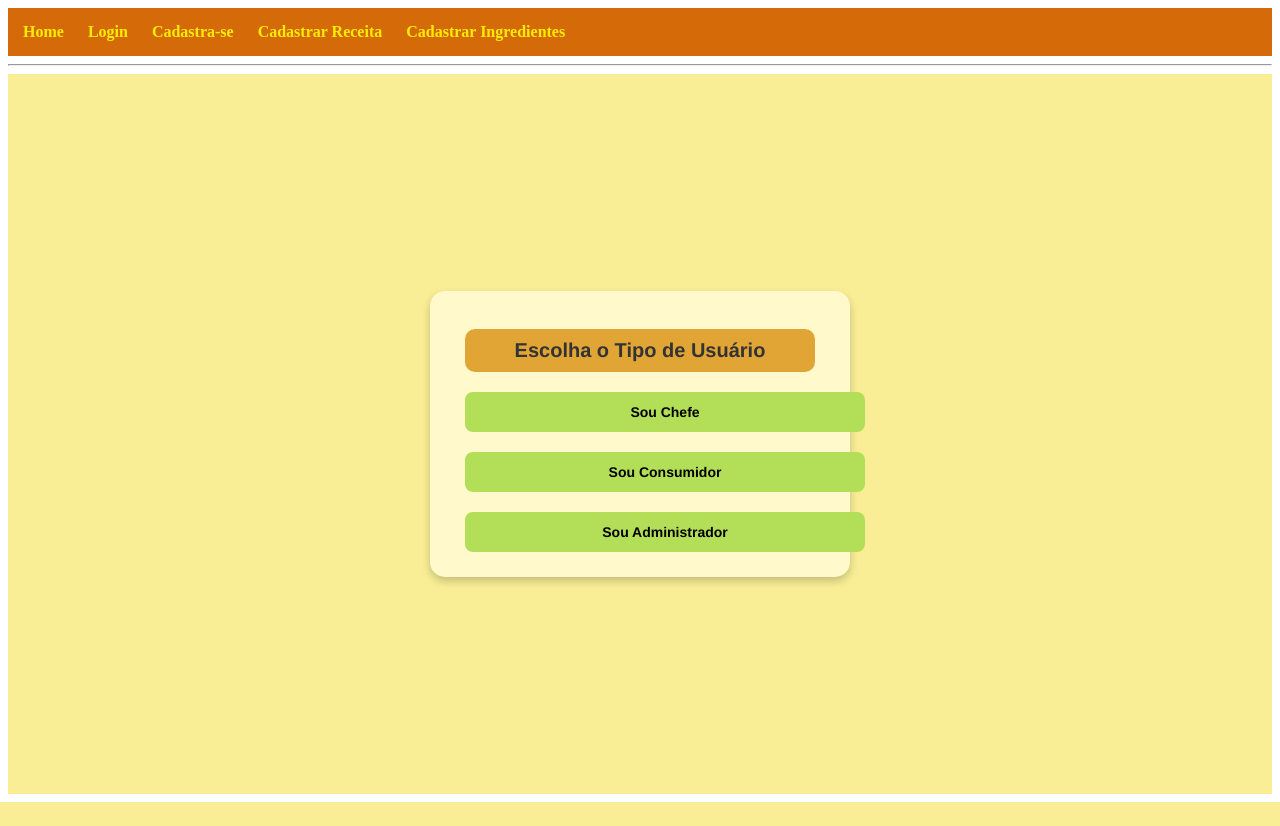
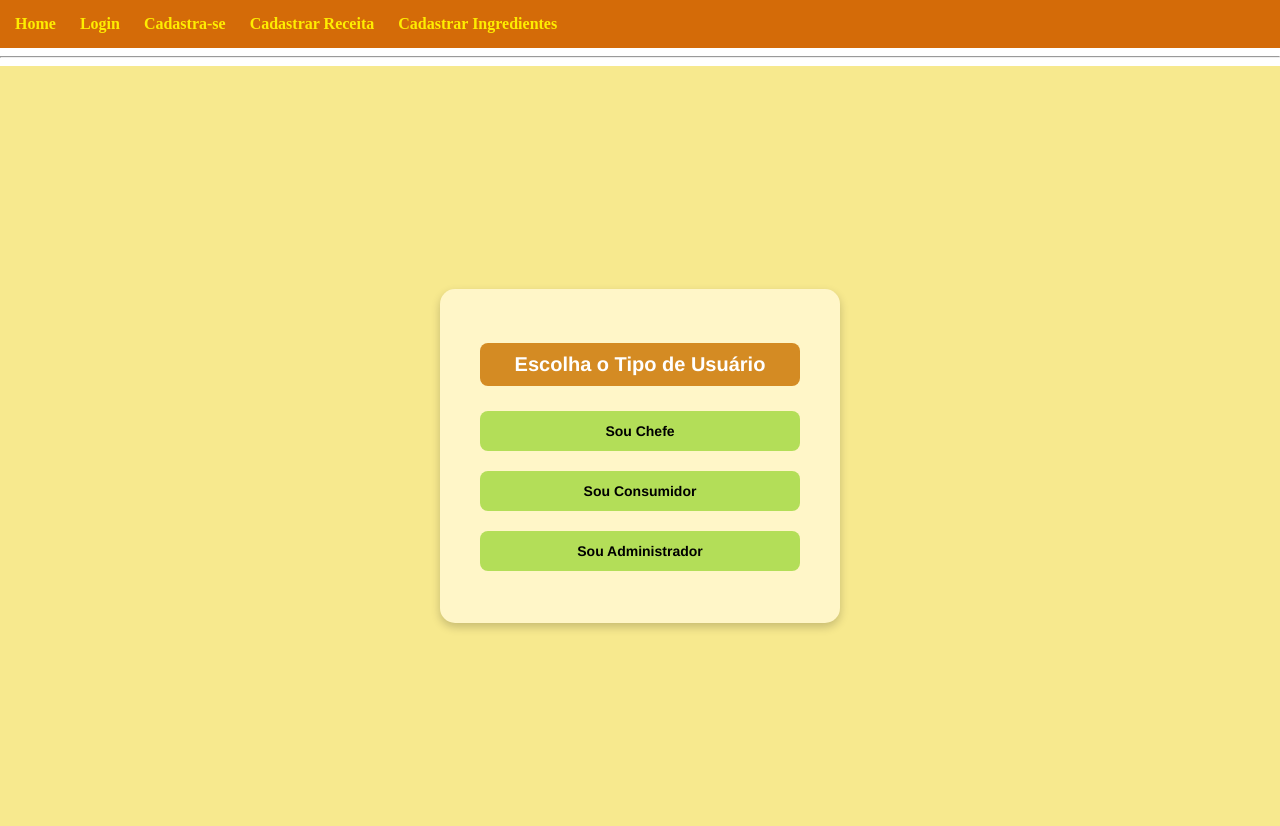
Before and after one commit to leandramts/Cookmasters_github, a Django app: page /cadastro/ in a window 1280 px wide. Before the commit the page ends 802 px from the top, so only its background shows below. Run offline with Django 5.2, Linux system fonts and the light colour scheme.

Commit message:
atualização da tela de cadastro: descrição e alinhamento dos botoes

```diff
--- a/templates/F_Tela_Cadastro_Chefe.html
+++ b/templates/F_Tela_Cadastro_Chefe.html
@@ -31,7 +31,7 @@
             <label for="senha_confirm">Confirme a Senha:</label>
             <input type="password" name="senha_confirm" id="senha_confirm" required>
             <label for ="descricao">Sua hitória:</label>
-            <textarea name="descricao" id="descricao" rows="5" placeholder="Conte um pouco sobre vocE^, sua experiência e trajetória como chefe"required></textarea>textarea></textarea>
+            <textarea name="descricao" id="descricao" rows="5" placeholder="Conte um pouco sobre você, sua experiência e trajetória como chefe"required></textarea>textarea></textarea>
             <button type="submit">Cadastrar Chefe</button>
         </form>
     </div>
--- a/templates/F_Tela_Escolher_Tipo.html
+++ b/templates/F_Tela_Escolher_Tipo.html
@@ -1,6 +1,62 @@
 {% extends 'base.html' %}
 
 {% block content %}
+<style>
+
+body, html {
+    height: 100%;
+    margin: 0;
+    padding: 0;
+}
+
+.auth-page {
+    background-color: #f7e98e;
+    min-height: calc(100vh - 60px);
+    display: flex;
+    justify-content: center;
+    align-items: center;
+    padding-top: 20px;
+}
+
+.container-auth {
+    background-color: #fff6c8;
+    padding: 40px;
+    border-radius: 15px;
+    box-shadow: 0 4px 10px rgba(0,0,0,0.2);
+    text-align: center;
+    width: 320px;
+}
+
+
+.container-auth h1 {
+    background-color: #d48b23;
+    color: #fff;
+    padding: 10px;
+    border-radius: 8px;
+    margin-bottom: 25px;
+    font-size: 20px;
+}
+
+.botao-link {
+    display: block;
+    background-color: #b4e27b;
+    color: black;
+    font-weight: bold;
+    text-decoration: none;
+    padding: 12px 0;
+    border-radius: 8px;
+    margin: 12px auto;
+    width: 80%;
+    text-align: center;
+    transition: 0.3s;
+    box-sizing: border-box;
+}
+.botao-link:hover {
+    background-color: #9ed65d;
+    transform: scale(1.05);
+}
+</style>
+
 <div class="auth-page">
     <div class="container-auth">
         <h1>Escolha o Tipo de Usuário</h1>
```
